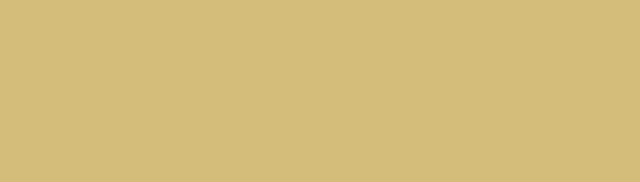
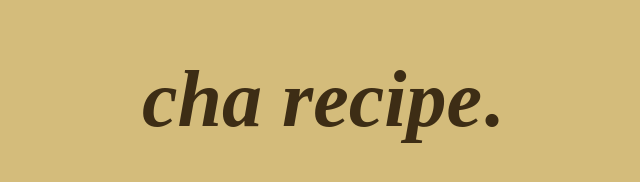
Before and after one commit to arshkaurk/chapantry.github.io, a plain HTML site: page charecipe.html in a window 1280 px wide. Shown: the whole page, without its empty margins (333-973 px from the left). Drawn offline with Linux system fonts and the light colour scheme.

Commit message:
Update charecipe.html

```diff
--- a/charecipe.html
+++ b/charecipe.html
@@ -9,7 +9,12 @@
 
     </head>
     <body>
+        <style>
+            p{text-align: left;}
+            body{background-color: rgb(212, 188, 123); color:rgb(61, 45, 21); margin-left: 300px; margin-right: 300px}
+        </style>
 
+        <h1 style=" font-family: adobe garamond pro ; font-size: 500%"> <i>cha recipe</i>. </h1>
 
 </body>
 </html>
```
